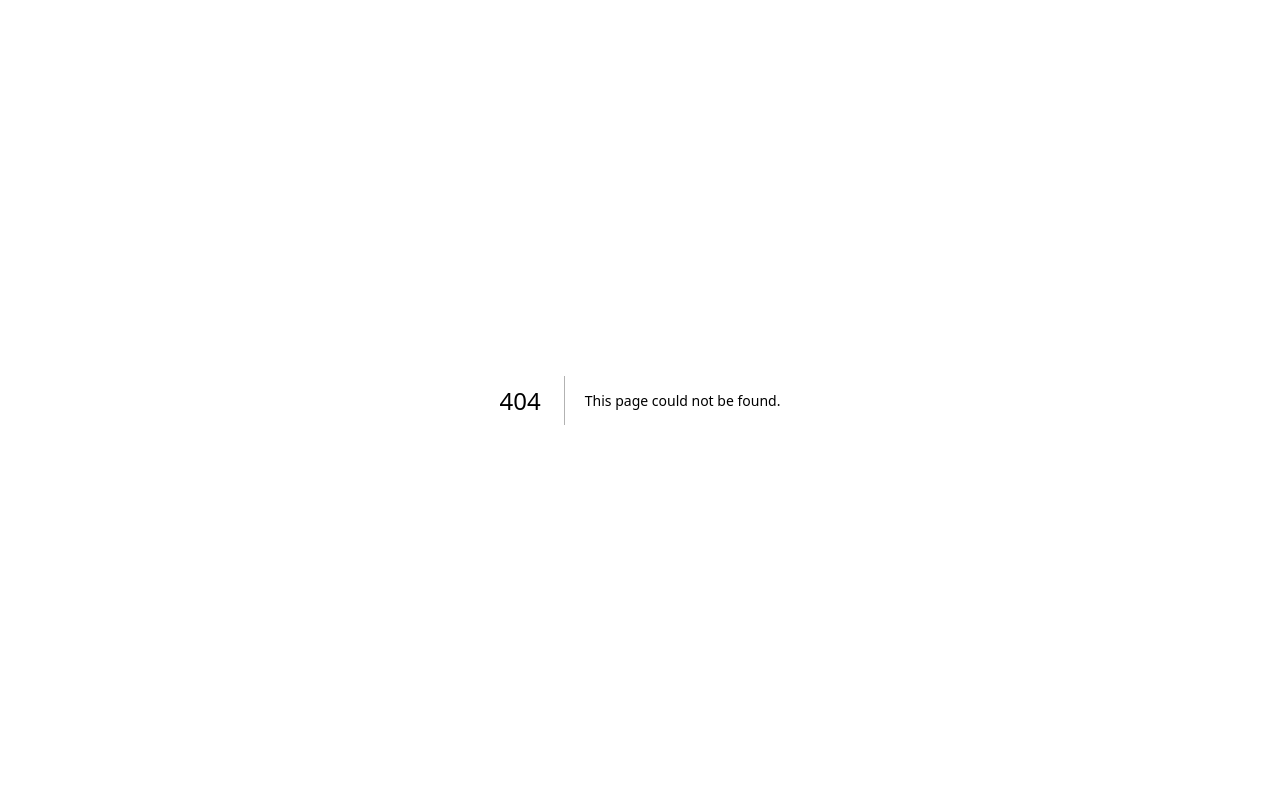
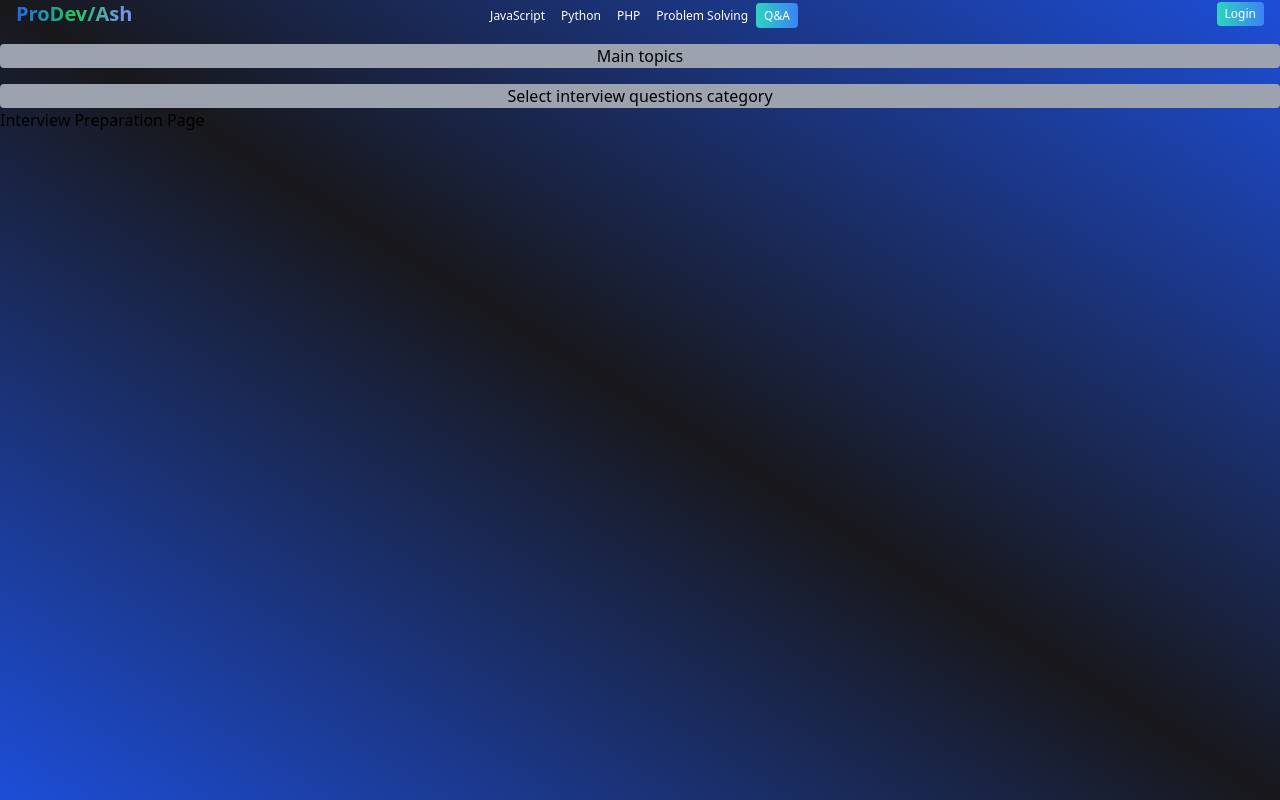
Before and after one commit to Ashik19aug/ash_dev_journey, a Next.js app: page /interview-preparation in a window 1280 px wide. Before the commit this address had no page. Built offline with nearby package versions, Linux system fonts and the light colour scheme.

Commit message:
navbar function and create qa initial pages

```diff
--- /dev/null
+++ b/app/component/Navbar/MainManu.jsx
@@ -0,0 +1,27 @@
+'use client'
+import React from 'react';
+import {MainManuList} from "@/app/constants/Manus";
+import Link from "next/link";
+import {usePathname} from "next/navigation";
+
+const MainManu = () => {
+    const pathname = usePathname();
+    return (
+        <div className="basis-1/2 flex justify-center">
+            {MainManuList.map((button, index) => (
+                <div key={index}>
+                    <Link
+                        href={button.path}
+                        className={`text-xs text-white py-1 px-2 rounded ${
+                            pathname === button.path ? "bg-gradient-to-r from-teal-400 to-blue-500" : ""
+                        }`}
+                    >
+                        {button.label}
+                    </Link>
+                </div>
+            ))}
+        </div>
+    );
+};
+
+export default MainManu;
--- /dev/null
+++ b/app/component/Navbar/MainTitle.jsx
@@ -0,0 +1,13 @@
+import React from 'react';
+
+const MainTitle = () => {
+    return (
+        <div className="basis-1/4 flex justify-start">
+            <h1 className="text-xl font-bold bg-gradient-to-r from-blue-600 via-green-500 to-indigo-400 inline-block text-transparent bg-clip-text">
+                ProDev/Ash
+            </h1>
+        </div>
+    );
+};
+
+export default MainTitle;
--- a/app/component/index.js
+++ b/app/component/index.js
@@ -0,0 +1,2 @@
+export {default as NavbarMainTitle} from "./Navbar/MainTitle";
+export {default as MainManu} from "./Navbar/MainManu";
--- /dev/null
+++ b/app/constants/Manus.js
@@ -0,0 +1,7 @@
+export const MainManuList = [
+    { label: "JavaScript", path: "/javascript" },
+    { label: "Python", path: "/python" },
+    { label: "PHP", path: "/php" },
+    { label: "Problem Solving", path: "/problem-solving" },
+    { label: "Q&A", path: "/interview-preparation" }
+];
--- a/app/container/Navbar/Navbar.jsx
+++ b/app/container/Navbar/Navbar.jsx
@@ -1,34 +1,14 @@
 import React from 'react';
-import {Search, Write} from "@/app/utils/svg";
+import {MainManu, NavbarMainTitle} from "@/app/component";
 
 const Navbar = () => {
     return (
-        <nav className=" top-0 sticky max-w-screen-xl flex flex-wrap items-center justify-between mx-auto p-4">
-            <div className="basis-1/3 flex justify-start">
-                <h1 className="text-3xl font-bold bg-gradient-to-r from-blue-600 via-green-500 to-indigo-400 inline-block text-transparent bg-clip-text">
-                    ProDev/Ash
-                </h1>
-            </div>
-            <div className="basis-1/3 relative">
-                <div className="absolute inset-y-0 start-0 flex items-center ps-3 pointer-events-none ">
-                    <Write/>
-                </div>
-                <input
-                    type="text"
-                    id="voice-search"
-                    className="bg-transparent border text-white text-sm block w-full ps-10 p-2.5"
-                    placeholder="Search what you desire..."
-                    style={{
-                        borderImage: "linear-gradient(to right, #3b82f6, #22c55e, #6366f1) 1",
-                    }}
-                />
-                <button type="button" className="absolute inset-y-0 end-0 flex items-center pe-3">
-                    <Search/>
-                </button>
-            </div>
-            <div className="basis-1/3 flex justify-end ">
+        <nav className="flex flex-wrap top-0 sticky max-w-screen-xl items-center justify-between mx-auto px-4 mb-4">
+            <NavbarMainTitle/>
+            <MainManu />
+            <div className="basis-1/4 flex justify-end ">
                 <button type="button"
-                        className="bg-gradient-to-r from-teal-400 to-blue-500 text-white font-bold py-2 px-6 rounded">
+                        className="text-xs bg-gradient-to-r from-teal-400 to-blue-500 text-white py-1 px-2 rounded">
                     Login
                 </button>
             </div>
--- a/app/globals.css
+++ b/app/globals.css
@@ -1,14 +1,3 @@
 @tailwind base;
 @tailwind components;
 @tailwind utilities;
-
-:root {
-  --background: #171717;
-  --foreground: #ffffff;
-}
-
-body {
-  color: var(--foreground);
-  background: var(--background);
-  font-family: Arial, Helvetica, sans-serif;
-}
--- /dev/null
+++ b/app/interview-preparation/layout.jsx
@@ -0,0 +1,17 @@
+import React from 'react';
+
+const InterviewPreparationLayout = ({children}) => {
+    return (
+        <div>
+            <div className="flex justify-center bg-gray-400 mx-auto rounded mb-4">
+                <h4>Main topics</h4>
+            </div>
+            <div className="flex justify-center bg-gray-400 mx-auto rounded">
+                <h4>Select interview questions category</h4>
+            </div>
+            <main>{children}</main>
+        </div>
+    );
+};
+
+export default InterviewPreparationLayout;
--- /dev/null
+++ b/app/interview-preparation/page.jsx
@@ -0,0 +1,11 @@
+import React from 'react';
+
+const InterviewPreparation = () => {
+    return (
+        <div>
+            <p>Interview Preparation Page</p>
+        </div>
+    );
+};
+
+export default InterviewPreparation;
--- a/app/layout.js
+++ b/app/layout.js
@@ -1,4 +1,5 @@
 import "./globals.css";
+import {Navbar} from "@/app/container";
 
 export const metadata = {
   title: "Ash’s Dev Journey",
@@ -8,7 +9,8 @@ export const metadata = {
 export default function RootLayout({ children }) {
   return (
     <html lang="en">
-      <body>
+      <body className="bg-gradient-to-tr from-blue-700 via-zinc-900 to-blue-700 min-h-screen">
+      <Navbar/>
         {children}
       </body>
     </html>
```
